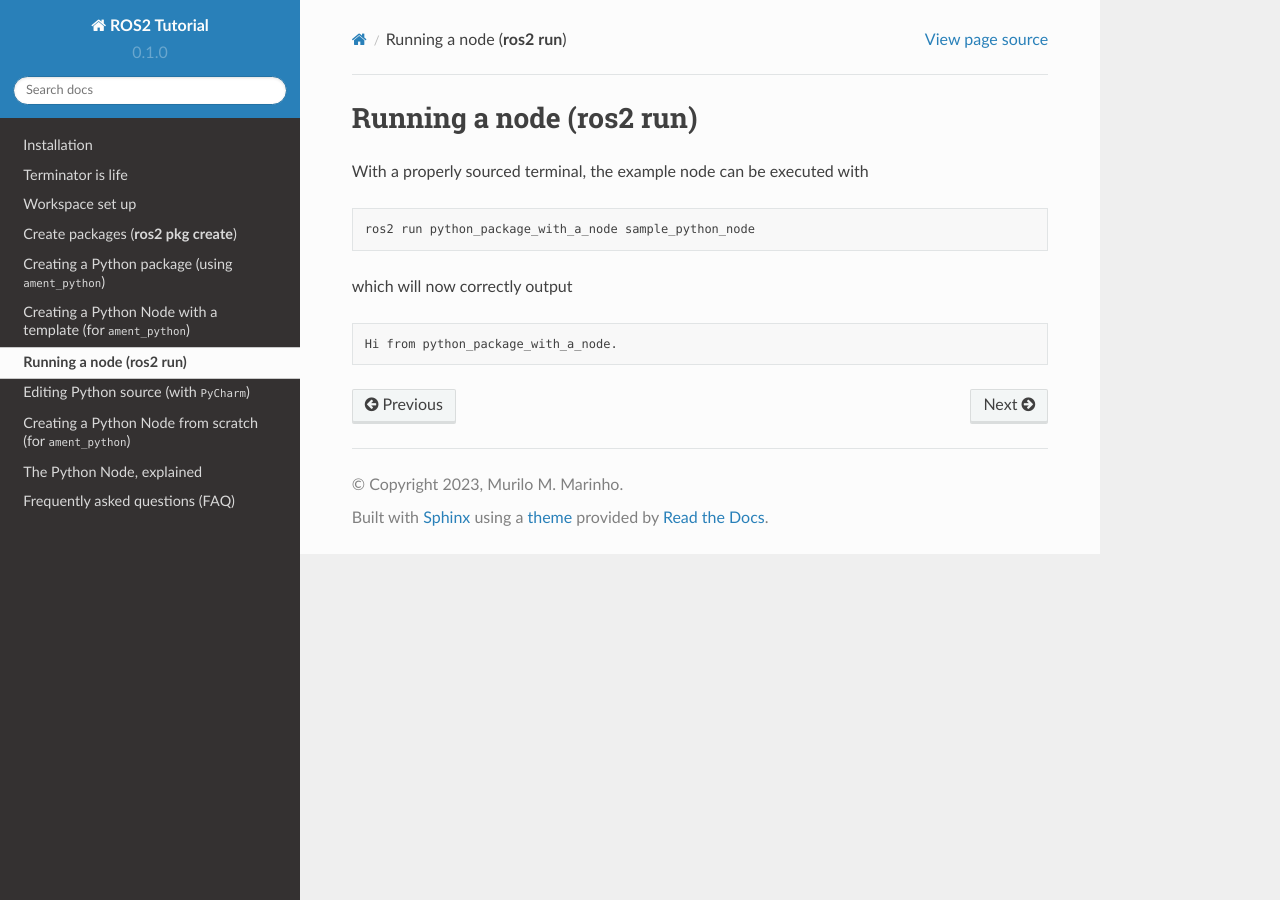
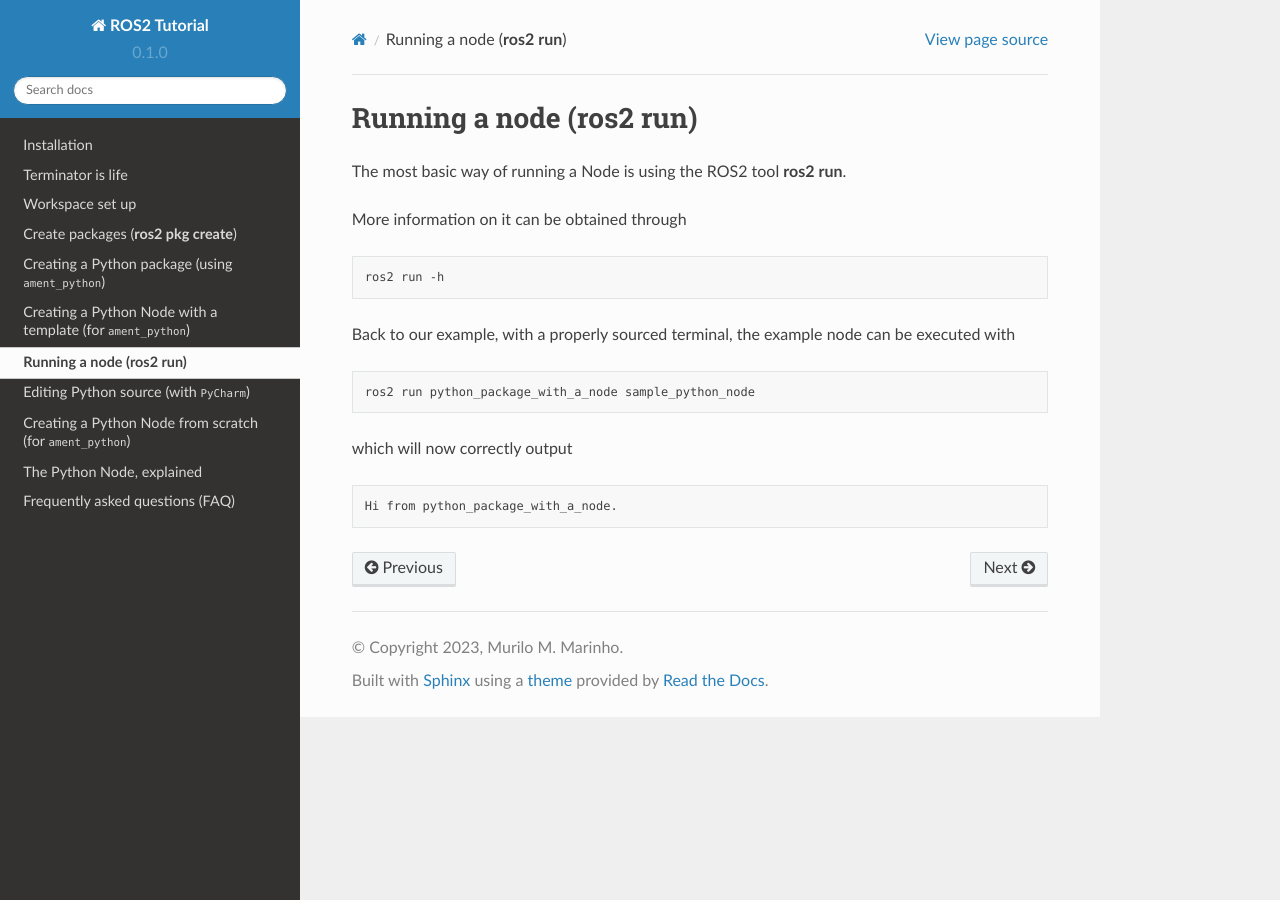
Before and after one commit to mmmarinho/ROS2_Tutorial, a Sphinx documentation site: the page built from docs/source/running_node.rst, in a window 1280 px wide. Built offline with Sphinx 7.4.7 and the Read the Docs theme 2.0.0, drawn with Linux system fonts in a browser that asks for light colours.

Commit message:
Update running_node.rst

```diff
--- a/docs/source/running_node.rst
+++ b/docs/source/running_node.rst
@@ -1,7 +1,15 @@
 Running a node (:program:`ros2 run`)
---------------
+====================================
 
-With a properly sourced terminal, the example node can be executed with
+The most basic way of running a Node is using the ROS2 tool :program:`ros2 run`.
+
+More information on it can be obtained through
+
+.. code:: bash
+
+   ros2 run -h
+
+Back to our example, with a properly sourced terminal, the example node can be executed with
 
 .. code:: bash
 
```
